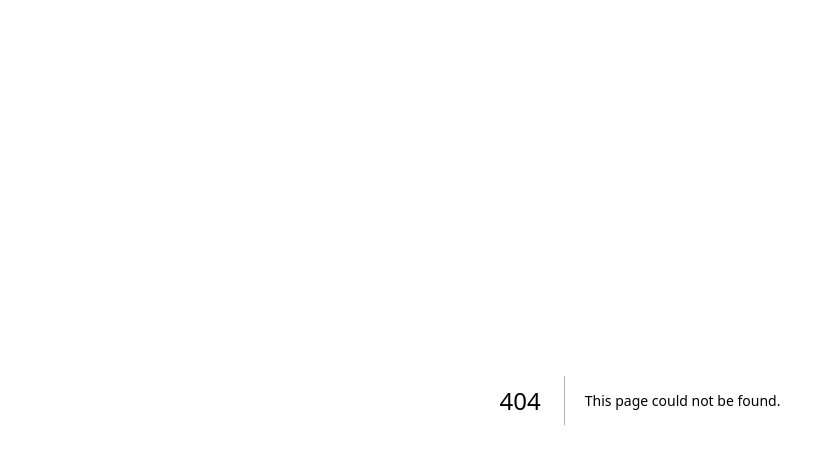
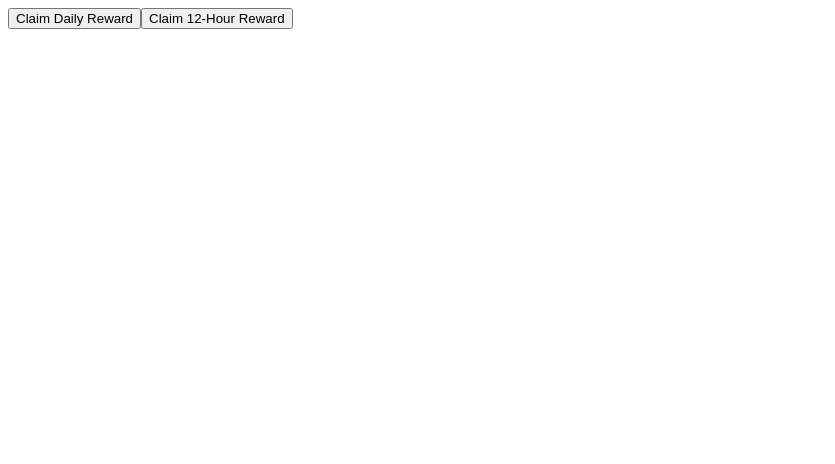
Before and after one commit to Ekehi/xp-earner-main, a Next.js app in the folder client/: page /Reward in a window 1280 px wide. Before the commit this address had no page. Shown: the top 464 px of the page, without its empty margins (0-835 px from the left). Built offline with nearby package versions, Linux system fonts and the light colour scheme.

Commit message:
Check Check

```diff
--- a/client/src/App.js
+++ b/client/src/App.js
@@ -54,9 +54,7 @@ function App() {
                             alt="o"
                             className="w-5 h-5 mx-[2px] animate-bounce"
                             src="50.png"
-                        /> ading</h1> <span class='h-1 w-1 bg-yellow-500 rounded-full animate-bounce [animation-delay:-0.3s]'>.</span>
-                        <span class='h-1 w-1 bg-yellow-500 rounded-full animate-bounce [animation-delay:-0.15s]'>.</span>
-                        <span class='h-1 w-1 bg-yellow-500 rounded-full animate-bounce'></span>
+                        /> ading</h1>
                 </div>
             </div>
         );
--- a/client/src/Style.css
+++ b/client/src/Style.css
@@ -74,16 +74,50 @@ body::-webkit-scrollbar {
   }
 
   .bcircle-outer {
-    background: linear-gradient(to bottom, #ffa000, #202731);
+    background: linear-gradient(to bottom, #ffa000, #ffa001);
     display: flex;
     align-items: center;
     justify-content: center;
-    width: 30vw;
-    height: 30vw;
+    width: 250px;
+    height: 250px;
     max-width: 320px;
     max-height: 320px;
+    border-radius: 100%;
   }
 
   .top-glow {
     box-shadow: 0 -7px 20px rgba(150, 83, 238, 0.26);
   }
+
+  .border-aninmation{
+    background: repeating-conic-gradient(from var(--a),#ffa000 0%, #ffa000 5%,
+    transparent 5%, transparent 40%, #ffa000 );
+    animation: animate 4s linear infinite;
+  }
+
+  @property --a{
+    syntax:'<angle>';
+    inherits: false;
+    initial-value: 0deg;
+  }
+
+  @keyframes animate{
+    0%{
+        --a: 0deg;
+    }
+    100%{
+        --a: 360deg;
+    }
+  }
+
+  /* .border-aninmation::before{
+    content:"";
+    position: absolute;
+    width:100%;
+    height:100%;
+    background: repeating-conic-gradient(from var(--a),#ffa000 0%, #ecbf70 5%,
+    transparent 5% , transparent 40%, #ffa000 );
+    animation: animate 4s linear infinite;
+    animation-delay:-1s;
+    border-radius:100%
+  } */
--- a/client/src/pages/Homepage/homepage.js
+++ b/client/src/pages/Homepage/homepage.js
@@ -125,9 +125,6 @@ function App() {
                 </div>
 
                 <div className="container absolute mt-3 mx-auto p-4 bottom-6">
-                    {/* <header className="App-header">
-                        <h1 className="text-3xl font-bold mb-4 bg-yellow-500 text-black">Balance: {balance} points</h1>
-                    </header> */}
                     <Countdown
                         onPointClaim={handlePointClaim} minClaim={minClaim} maxClaim={maxClaim} />
                 </div>
--- /dev/null
+++ b/client/src/pages/Reward.js
@@ -0,0 +1,75 @@
+import React, { useState, useEffect } from 'react';
+import axios from 'axios';
+
+const Rewards = ({ userId }) => {
+    const [dailyNextClaim, setDailyNextClaim] = useState(null);
+    const [hour12NextClaim, set12HourNextClaim] = useState(null);
+    const [isLoading, setIsLoading] = useState(false);
+
+    const claimDailyReward = async () => {
+        setIsLoading(true);
+        try {
+            const response = await axios.post('/api/rewards/claim-daily-reward', { userId });
+            if (response.data.success) {
+                alert(`You have received ${response.data.points} points!`);
+                setDailyNextClaim(new Date(response.data.nextDailyClaim));
+            } else {
+                alert(response.data.message);
+            }
+        } catch (error) {
+            console.error('Error claiming daily reward:', error);
+            alert('An error occurred. Please try again later.');
+        } finally {
+            setIsLoading(false);
+        }
+    };
+
+    const claim12HourReward = async () => {
+        setIsLoading(true);
+        try {
+            const response = await axios.post('/api/rewards/claim-12hour-reward', { userId });
+            if (response.data.success) {
+                alert(`You have received ${response.data.points} points!`);
+                set12HourNextClaim(new Date(response.data.next12HourClaim));
+            } else {
+                alert(response.data.message);
+            }
+        } catch (error) {
+            console.error('Error claiming 12-hour reward:', error);
+            alert('An error occurred. Please try again later.');
+        } finally {
+            setIsLoading(false);
+        }
+    };
+
+    const calculateRemainingTime = (nextClaim) => {
+        const now = new Date();
+        const diff = nextClaim - now;
+        const hours = Math.floor(diff / (1000 * 60 * 60));
+        const minutes = Math.floor((diff % (1000 * 60 * 60)) / (1000 * 60));
+        const seconds = Math.floor((diff % (1000 * 60)) / 1000);
+        return `${hours}h ${minutes}m ${seconds}s`;
+    };
+
+    useEffect(() => {
+        const interval = setInterval(() => {
+            setDailyNextClaim(prev => prev ? new Date(prev) : null);
+            set12HourNextClaim(prev => prev ? new Date(prev) : null);
+        }, 1000);
+
+        return () => clearInterval(interval);
+    }, []);
+
+    return (
+        <div>
+            <button onClick={claimDailyReward} disabled={dailyNextClaim && dailyNextClaim > new Date() || isLoading}>
+                Claim Daily Reward {dailyNextClaim && dailyNextClaim > new Date() && `in ${calculateRemainingTime(dailyNextClaim)}`}
+            </button>
+            <button onClick={claim12HourReward} disabled={hour12NextClaim && hour12NextClaim > new Date() || isLoading}>
+                Claim 12-Hour Reward {hour12NextClaim && hour12NextClaim > new Date() && `in ${calculateRemainingTime(hour12NextClaim)}`}
+            </button>
+        </div>
+    );
+};
+
+export default Rewards;
--- a/client/src/pages/coutdown.js
+++ b/client/src/pages/coutdown.js
@@ -60,14 +60,14 @@ const Countdown = ({ onPointClaim, minClaim, maxClaim }) => {
         <button
           onClick={startCountdown}
           className={`${timeLeft === 100 ? '' : ' animate-pulse'
-            } text-white font-bold py-2 px-4 rounded-full mt-4 border-solid  border-white bg-gradient-to-br from-yellow-600 via-yellow-300 to-yellow-900 hover:bg-transparent border-s-2`}
+            } text-white font-bold py-2 px-4 rounded-full mt-4 border-solid  border-white bg-yellow-500 hover:bg-transparent border-s-2`}
         >
           {timeLeft === 100 ? 'Claim' : 'Mine'}
         </button>
         <button
 
           className=
-          ' text-white font-bold py-2 px-4 rounded-full mt-4 border-solid  border-white bg-gradient-to-br from-yellow-600 via-yellow-300 to-yellow-900 hover:bg-transparent border-s-2'
+          ' text-white font-bold py-2 px-4 rounded-full mt-4 border-solid  border-white bg-yellow-500 hover:bg-transparent border-s-2'
         >
           Daily Reward
         </button>
--- a/client/src/shared/footer/Footer.js
+++ b/client/src/shared/footer/Footer.js
@@ -11,7 +11,7 @@ const AppFooter = () => {
     const location = useLocation();
 
     useEffect(() => {
-        const paths = ['/', '/tasks', '/Boost'];
+        const paths = ['/', '/task', '/Boost'];
         const currentPathIndex = paths.indexOf(location.pathname);
         setActiveIndex(currentPathIndex !== -1 ? currentPathIndex : 0);
     }, [location.pathname]);
@@ -43,7 +43,7 @@ const AppFooter = () => {
                     icon: <BsHouse />
                 },
                 {
-                    path: 'tasks',
+                    path: 'task',
                     name: 'Task',
                     icon: <BsListTask />,
                 },
```
Also changed, not shown: client/src/Routes.js (+4 -4 lines), client/src/TelegramAuth/telegramAuth.js (added, +48 -0 lines), client/src/pages/Boost/Boost.js (+19 -20 lines), client/public/1000.png (added), client/public/exb.png (deleted).
